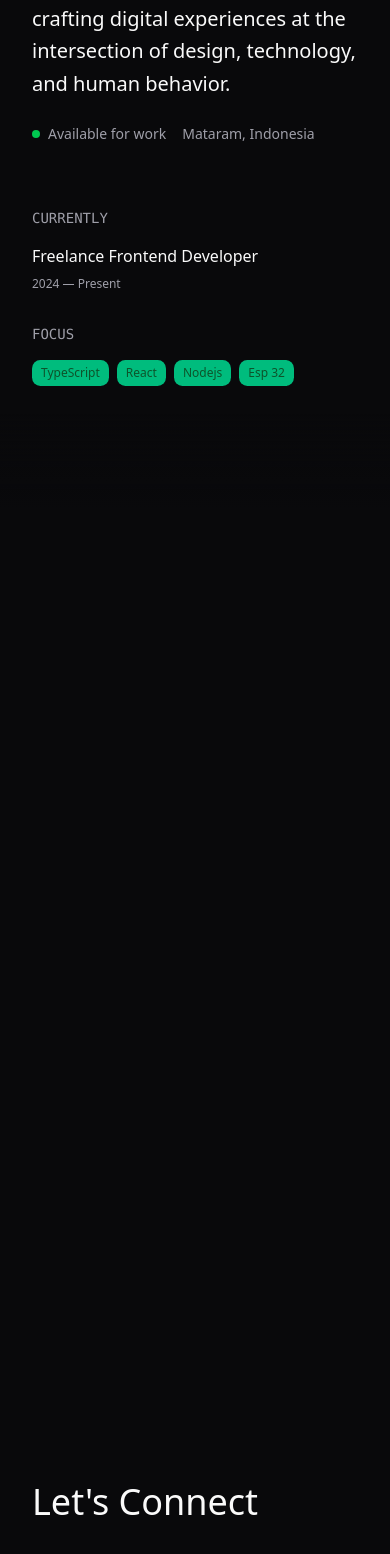
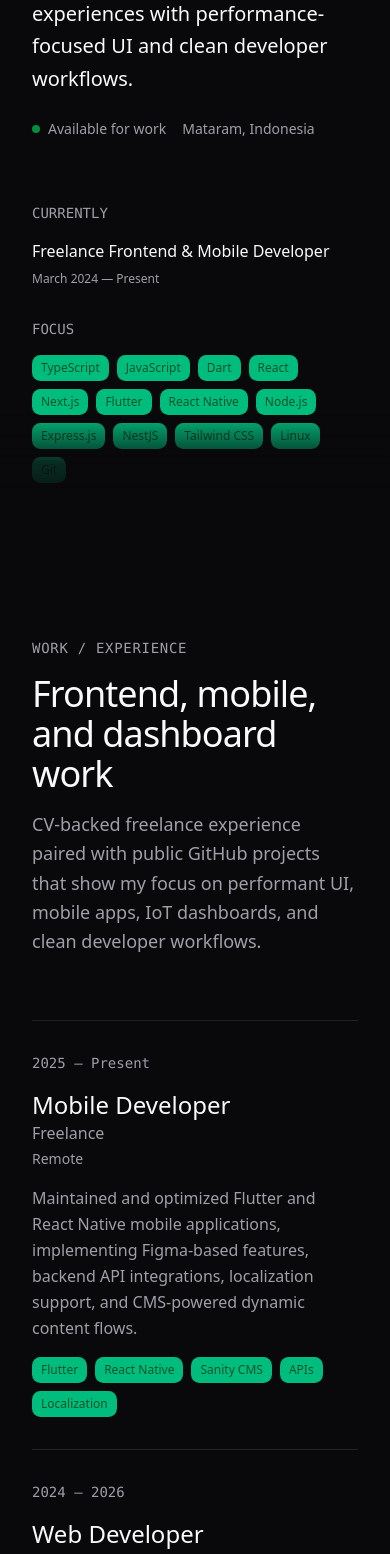
Before and after one commit to ikbakk/website-portofolio, a Next.js app: page / in a window 390 px wide. Shown: the part 334-1888 px from the top of the page. Built offline with nearby package versions, Linux system fonts and the light colour scheme.

Commit message:
Align portfolio with GitHub profile

```diff
--- a/src/app/layout.tsx
+++ b/src/app/layout.tsx
@@ -11,10 +11,10 @@ const inter = Inter({
 export const metadata: Metadata = {
 	title: {
 		default: "Muhammad Iqbal Firdaus - Portfolio",
-		template: "%s | Iqbal Firdaus",
+		template: "%s | Muhammad Iqbal Firdaus",
 	},
 	description:
-		"Frontend developer crafting digital experiences at the intersection of design, technology, and human behavior.",
+		"Frontend & mobile developer building modern web and mobile experiences with performance-focused UI and clean developer workflows.",
 	keywords: [
 		"software engineer",
 		"frontend developer",
@@ -23,22 +23,22 @@ export const metadata: Metadata = {
 		"next.js",
 		"design systems",
 	],
-	authors: [{ name: "Iqbal Firdausk" }],
-	creator: "Iqbal Firdaus",
+	authors: [{ name: "Muhammad Iqbal Firdaus" }],
+	creator: "Muhammad Iqbal Firdaus",
 	openGraph: {
 		type: "website",
 		locale: "en_US",
 		url: "https://ikbak.vercel.app",
-		title: "Iqbal Firdaus - Portfolio",
+		title: "Muhammad Iqbal Firdaus - Portfolio",
 		description:
-			"Frontend developer crafting digital experiences at the intersection of design, technology, and human behavior.",
-		siteName: "Iqbal Firdaus Portfolio",
+			"Frontend & mobile developer building modern web and mobile experiences with performance-focused UI and clean developer workflows.",
+		siteName: "Muhammad Iqbal Firdaus Portfolio",
 	},
 	twitter: {
 		card: "summary_large_image",
-		title: "Iqbal Firdaus - Portfolio",
+		title: "Muhammad Iqbal Firdaus - Portfolio",
 		description:
-			"Frontend developer crafting digital experiences at the intersection of design, technology, and human behavior.",
+			"Frontend & mobile developer building modern web and mobile experiences with performance-focused UI and clean developer workflows.",
 	},
 	robots: {
 		index: true,
--- a/src/components/PortfolioClient.tsx
+++ b/src/components/PortfolioClient.tsx
@@ -34,6 +34,7 @@ export default function PortfolioClient({ data }: PortfolioClientProps) {
 
 					<WorkSection
 						experience={data.experience}
+						projects={data.projects}
 						onRef={(el) => observeSection("work", el)}
 					/>
 
--- a/src/components/ThemeProvider.tsx
+++ b/src/components/ThemeProvider.tsx
@@ -14,7 +14,6 @@ const ThemeContext = createContext<ThemeContextType | undefined>(undefined);
 export function ThemeProvider({ children }: { children: React.ReactNode }) {
   const [theme, setTheme] = useState<Theme>("dark");
 
-  console.log(theme);
 
   useEffect(() => {
     const savedTheme = localStorage.getItem("theme") as Theme;
--- a/src/components/sections/WorkSection.tsx
+++ b/src/components/sections/WorkSection.tsx
@@ -1,17 +1,108 @@
+import Link from "next/link";
 import type { PortfolioData } from "../../lib/data";
 import SkillTag from "../ui/SkillTag";
 
 interface WorkSectionProps {
-  experience: PortfolioData["experience"];
-  onRef: (element: HTMLElement | null) => void;
+	experience: PortfolioData["experience"];
+	projects: PortfolioData["projects"];
+	onRef: (element: HTMLElement | null) => void;
 }
 
-export default function WorkSection({ experience, onRef }: WorkSectionProps) {
-  return (
-    <section
-      id="work"
-      ref={onRef}
-      className="min-h-screen py-32 opacity-0"
-    ></section>
-  );
+export default function WorkSection({
+	experience,
+	projects,
+	onRef,
+}: WorkSectionProps) {
+	return (
+		<section id="work" ref={onRef} className="min-h-screen py-32 opacity-0">
+			<div className="space-y-16">
+				<div className="space-y-4">
+					<div className="text-sm text-muted-foreground font-mono tracking-wider">
+						WORK / EXPERIENCE
+					</div>
+					<h2 className="text-4xl lg:text-5xl font-light tracking-tight">
+						Frontend, mobile, and dashboard work
+					</h2>
+					<p className="max-w-2xl text-muted-foreground text-lg leading-relaxed">
+						CV-backed freelance experience paired with public GitHub projects that
+						show my focus on performant UI, mobile apps, IoT dashboards, and clean
+						developer workflows.
+					</p>
+				</div>
+
+				<div className="space-y-8">
+					{experience.map((item) => (
+						<article
+							key={`${item.role}-${item.company}-${item.year}`}
+							className="grid gap-4 border-t border-border pt-8 lg:grid-cols-[9rem_1fr]"
+						>
+							<div className="text-sm text-muted-foreground font-mono">
+								{item.year}
+							</div>
+
+							<div className="space-y-4">
+								<div className="flex flex-col gap-1 sm:flex-row sm:items-baseline sm:justify-between">
+									<div>
+										<h3 className="text-2xl font-light text-foreground">
+											{item.role}
+										</h3>
+										<div className="text-muted-foreground">{item.company}</div>
+									</div>
+									<div className="text-sm text-muted-foreground">{item.location}</div>
+								</div>
+
+								<p className="text-muted-foreground leading-relaxed">
+									{item.description}
+								</p>
+
+								<div className="flex flex-wrap gap-2">
+									{item.tech.map((tech) => (
+										<SkillTag key={tech} skill={tech} />
+									))}
+								</div>
+							</div>
+						</article>
+					))}
+				</div>
+
+				<div className="space-y-8">
+					<div className="space-y-3">
+						<div className="text-sm text-muted-foreground font-mono tracking-wider">
+							PUBLIC GITHUB PROJECTS
+						</div>
+						<h3 className="text-3xl font-light tracking-tight">
+							Selected repositories
+						</h3>
+					</div>
+
+					<div className="grid gap-4 md:grid-cols-2">
+						{projects.map((project) => (
+							<Link
+								key={project.title}
+								href={project.url}
+								target="_blank"
+								rel="noopener noreferrer"
+								className="group flex min-h-56 flex-col justify-between rounded-lg border border-border p-5 transition-all duration-300 hover:border-muted-foreground/50 hover:shadow-sm"
+							>
+								<div className="space-y-3">
+									<h4 className="text-xl font-light group-hover:text-muted-foreground transition-colors duration-300">
+										{project.title}
+									</h4>
+									<p className="text-sm text-muted-foreground leading-relaxed">
+										{project.description}
+									</p>
+								</div>
+
+								<div className="flex flex-wrap gap-2 pt-6">
+									{project.tech.map((tech) => (
+										<SkillTag key={tech} skill={tech} />
+									))}
+								</div>
+							</Link>
+						))}
+					</div>
+				</div>
+			</div>
+		</section>
+	);
 }
--- a/src/lib/data.ts
+++ b/src/lib/data.ts
@@ -1,77 +1,113 @@
 export const portfolioData = {
 	personal: {
-		name: "Iqbal Firdaus",
-		role: "Software developer that love to crafting digital experiences at the intersection of design, technology, and human behavior.",
+		name: "Muhammad Iqbal Firdaus",
+		role: "Frontend & mobile developer building modern web and mobile experiences with performance-focused UI and clean developer workflows.",
 		location: "Mataram, Indonesia",
 		email: "ikbakfir@gmail.com",
+		phone: "+62 87815509168",
 		currentPosition: {
-			title: "Freelance Frontend Developer",
-			company: "",
-			period: "2024 — Present",
+			title: "Freelance Frontend & Mobile Developer",
+			company: "Remote",
+			period: "March 2024 — Present",
 		},
 	},
-	skills: ["TypeScript", "React", "Nodejs", "Esp 32"],
+	skills: [
+		"TypeScript",
+		"JavaScript",
+		"Dart",
+		"React",
+		"Next.js",
+		"Flutter",
+		"React Native",
+		"Node.js",
+		"Express.js",
+		"NestJS",
+		"Tailwind CSS",
+		"Linux",
+		"Git",
+	],
+	projects: [
+		{
+			title: "ESP32 Ward Monitor",
+			description:
+				"TypeScript-based ward monitoring project that reflects my interest in IoT dashboards and operational visibility.",
+			tech: ["TypeScript", "IoT", "ESP32"],
+			url: "https://github.com/ikbakk/esp32-ward-monitor",
+		},
+		{
+			title: "Portfolio Website",
+			description:
+				"This portfolio website, built to present my frontend, mobile, freelance, and project experience in one focused place.",
+			tech: ["TypeScript", "Next.js", "Tailwind CSS"],
+			url: "https://github.com/ikbakk/website-portofolio",
+		},
+		{
+			title: "Robokarsa Clone",
+			description:
+				"Frontend implementation practice focused on translating an existing product experience into responsive React UI.",
+			tech: ["TypeScript", "React", "UI Implementation"],
+			url: "https://github.com/ikbakk/robokarsa-clone",
+		},
+		{
+			title: "Full Stack Open Backend",
+			description:
+				"Backend submission work demonstrating Node.js API fundamentals and full-stack learning practice.",
+			tech: ["JavaScript", "Node.js", "Express.js"],
+			url: "https://github.com/ikbakk/full-stack-open-submission-part3-backend",
+		},
+	],
 	experience: [
 		{
-			year: "2023",
-			role: "Senior Frontend Engineer",
-			company: "Vercel",
+			year: "2025 — Present",
+			role: "Mobile Developer",
+			company: "Freelance",
+			location: "Remote",
 			description:
-				"Leading frontend architecture for developer tools and AI-powered features.",
-			tech: ["React", "TypeScript", "Next.js"],
+				"Maintained and optimized Flutter and React Native mobile applications, implementing Figma-based features, backend API integrations, localization support, and CMS-powered dynamic content flows.",
+			tech: ["Flutter", "React Native", "Sanity CMS", "APIs", "Localization"],
 		},
 		{
-			year: "2022",
-			role: "Frontend Engineer",
-			company: "Linear",
+			year: "2024 — 2026",
+			role: "Web Developer",
+			company: "Freelance",
+			location: "Remote",
 			description:
-				"Built performant interfaces for project management and team collaboration.",
-			tech: ["React", "GraphQL", "Framer Motion"],
+				"Delivered end-to-end web applications across analytics, restaurant, automotive, and government workflows, including modular refactors, Backend-for-Frontend patterns, secure authentication, PDF digital signing, and optimized WordPress experiences.",
+			tech: ["React", "Next.js", "SolidJS", "WordPress", "BFF", "Authentication"],
 		},
 		{
-			year: "2021",
-			role: "Full Stack Developer",
-			company: "Stripe",
+			year: "2024 — 2025",
+			role: "Web Dashboard Developer",
+			company: "Freelance",
+			location: "Remote",
 			description:
-				"Developed payment infrastructure and merchant-facing dashboard features.",
-			tech: ["Ruby", "React", "PostgreSQL"],
+				"Developed real-time IoT monitoring and analytics dashboards with data visualization, reducing manual device tracking and improving operational visibility for stakeholders.",
+			tech: ["React", "MQTT", "Firebase", "Recharts", "React Query"],
 		},
 		{
-			year: "2019",
-			role: "Software Engineer",
-			company: "Airbnb",
+			year: "2023",
+			role: "Full-stack Engineering Apprentice",
+			company: "Generasi Gigih 3.0",
+			location: "Indonesia",
 			description:
-				"Created booking flow optimizations and host management tools.",
-			tech: ["React", "Node.js", "MySQL"],
+				"Completed an intensive full-stack engineering path, building a Spotify-inspired music web app and leading a team capstone waste management application with MongoDB and REST APIs.",
+			tech: ["React", "Express.js", "Spotify API", "MongoDB", "REST APIs"],
+		},
+	],
+	education: [
+		{
+			school: "Universitas Mataram",
+			degree: "Electrical Engineering",
+			location: "Mataram, Indonesia",
+			period: "2017 — 2024",
 		},
 	],
 	posts: [
 		{
-			title: "The Future of Web Development",
+			title: "Building maintainable client applications",
 			excerpt:
-				"Exploring how AI and automation are reshaping the way we build for the web.",
-			date: "Dec 2024",
-			readTime: "5 min",
-		},
-		{
-			title: "Design Systems at Scale",
-			excerpt:
-				"Lessons learned from building and maintaining design systems across multiple products.",
-			date: "Nov 2024",
-			readTime: "8 min",
-		},
-		{
-			title: "Performance-First Development",
-			excerpt:
-				"Why performance should be a first-class citizen in your development workflow.",
-			date: "Oct 2024",
-			readTime: "6 min",
-		},
-		{
-			title: "The Art of Code Review",
-			excerpt:
-				"Building better software through thoughtful and constructive code reviews.",
-			date: "Sep 2024",
+				"Notes from refactoring legacy frontends into modular, scalable application architectures.",
+			date: "2025",
 			readTime: "4 min",
 		},
 	],
```
